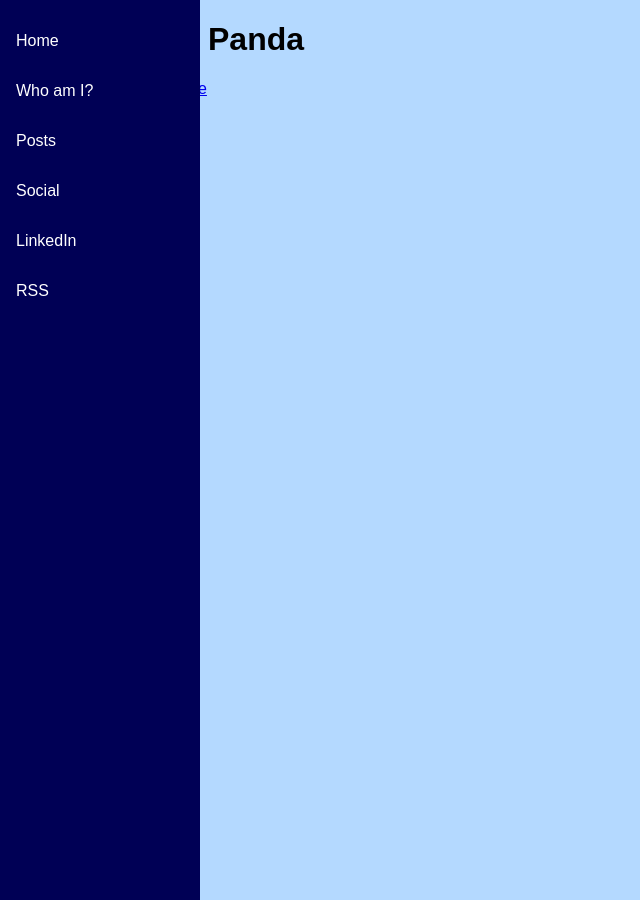
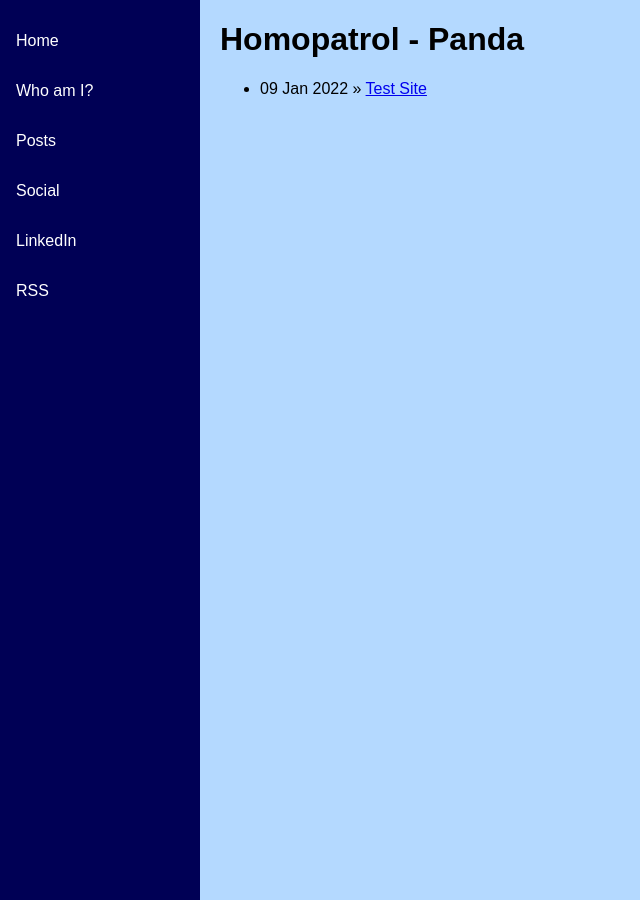
Before and after one commit to Homopatrol/Homopatrol.github.io, a Jekyll site: the page built from posts/index.html, in a window 1280 px wide. Shown: the whole page, without its empty margins (0-640 px from the left). Built offline with Jekyll 4.4.1, drawn with Linux system fonts in a browser that asks for light colours.

Commit message:
Update main.css

```diff
--- a/assets/css/main.css
+++ b/assets/css/main.css
@@ -7,6 +7,11 @@ body {
     background-color: #b4d9ff;
     font-family: Arial, Helvetica, sans-serif;
 }
+.container {
+   margin-left: 200px;
+   padding-left: 20px;
+}
+
 .about {
    margin-left: 200px;
    padding-left: 20px;
```
